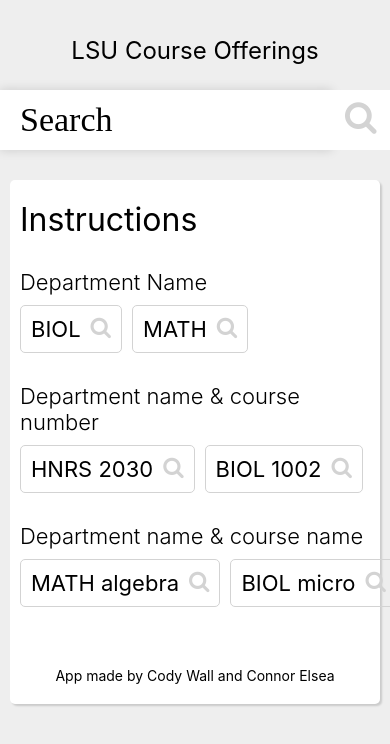
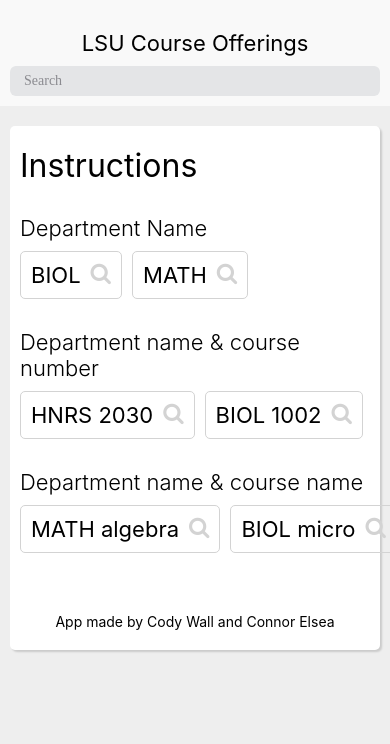
Before and after one commit to lsu-courses/mobile, a React Native app: screen / in a window 390 px wide. Shown: the top 744 px of the page. Built offline with nearby package versions, Linux system fonts and the light colour scheme.

Commit message:
Make Search more Native-like

```diff
--- a/app/containers/AppContainer/index.js
+++ b/app/containers/AppContainer/index.js
@@ -9,8 +9,8 @@
       <View style={styles.view}>
         <View style={styles.header}>
           <Text style={styles.headerText}>LSU Course Offerings</Text>
+          <SearchContainer />
         </View>
-        <SearchContainer />
         <ResultsContainer />
       </View>
     )
@@ -20,16 +20,15 @@
 const styles = StyleSheet.create({
   view: {
     backgroundColor: "#eee",
-    flex: 1
+    flex: 1,
   },
   header: {
-    marginTop: 20,
-    height: 60,
-    justifyContent: "center",
-    alignItems: "center",
+    backgroundColor: "rgb(249, 249, 249)",
+    paddingTop: 30,
   },
   headerText: {
-    fontSize: 24,
+    fontSize: 22,
+    textAlign: "center",
   }
 })
 
--- a/app/containers/SearchContainer/index.js
+++ b/app/containers/SearchContainer/index.js
@@ -1,6 +1,5 @@
 import React from "react"
 import { Platform, View, TextInput, StyleSheet } from "react-native"
-import { FontAwesome } from "@expo/vector-icons"
 
 class SearchContainer extends React.Component {
   render() {
@@ -13,13 +12,6 @@
           placeholder={"Search"}
           ref="SearchInput"
         />
-        <FontAwesome
-          name="search"
-          style={styles.searchIcon}
-          onPress={event => {
-            this.refs.SearchInput.focus()
-          }}
-        />
       </View>
     )
   }
@@ -28,30 +20,19 @@
 const styles = StyleSheet.create({
   view: {
     backgroundColor: "transparent",
-    paddingBottom: 10,
-    flexDirection: "row",
     marginTop: 10,
   },
   input: {
-    padding: 10,
-    paddingLeft: 20,
-    height: 60,
-    backgroundColor: "white",
-    fontSize: 34,
-    fontWeight: "200",
+    backgroundColor: "rgb(228, 229, 231)",
+    fontWeight: "400",
     fontFamily: Platform.OS == "ios" ? "Helvetica Neue" : "normal",
-    shadowRadius: 10,
-    shadowOpacity: 0.15,
-    width: "85%",
-  },
-  searchIcon: {
-    backgroundColor: "white",
-    height: 60,
-    width: "15%",
-    fontSize: 34,
-    textAlign: "center",
-    paddingTop: 10,
-    color: "lightgray",
+    marginRight: 10,
+    marginLeft: 10,
+    marginBottom: 10,
+    borderRadius: 6,
+    color: "rgb(139, 139, 144)",
+    height: 30,
+    paddingLeft: 14,
   },
 })
 
```
